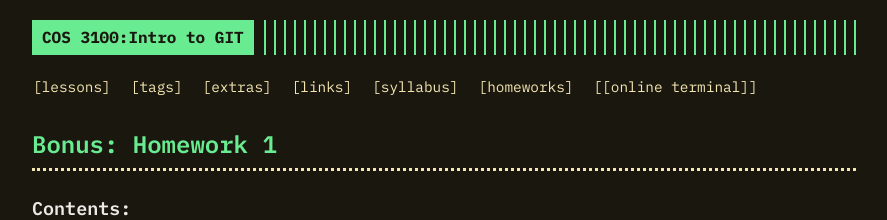
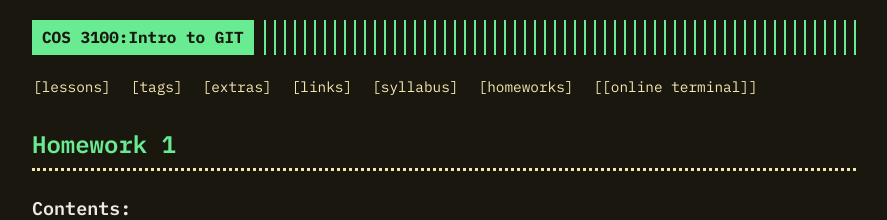
Before and after one commit to intro-to-git/intro-to-git.github.io, an Astro site: page /homeworks/homework1 in a window 1280 px wide. Shown: the top 220 px of the page, without its empty margins (196-1083 px from the left). Built offline with nearby package versions, Linux system fonts and the light colour scheme; Astro itself is replaced by a stand-in of ours.

Commit message:
bug: fixed typos, wrong homework title

```diff
--- a/src/helpers.astro
+++ b/src/helpers.astro
@@ -3,6 +3,14 @@ import { getCollection } from 'astro:content';
 import type { LessonState } from './types';
 
 export type AstroLesson = Awaited<ReturnType<typeof getLessons>>[number];
+
+type DisplayableArticle = {
+  data : {
+  title: string;
+  order?: number;
+  state?: keyof LessonState;
+  };
+};
 
 export async function getLessons() {
   return (await getCollection('lessons'))
@@ -33,7 +41,7 @@ export function pagePath(category?: categories) {
   return "lessons/";
 }
 
-export function pageTitle(lesson: AstroLesson, category?: categories) {
+export function pageTitle(lesson: DisplayableArticle, category?: categories) {
   switch (category) {
     case 'lesson':
       return `${lessonMarker(lesson.data.state)} ${lesson.data.order}. ${lesson.data.title}`;
--- a/src/layouts/LessonLayout.astro
+++ b/src/layouts/LessonLayout.astro
@@ -1,5 +1,5 @@
 ---
-import { baseUrl } from '../helpers.astro';
+import { baseUrl, pageTitle } from '../helpers.astro';
 import ArticleLayout from './ArticleLayout.astro';
 
 export interface Props {
@@ -13,14 +13,12 @@ export interface Props {
   updatedDate?: Date;
   image?: string;
   tags?: string[];
-  category?: 'lesson' | 'bonus',
+  category?: 'lesson' | 'bonus' | 'homework',
 }
 
 const { hideContent, state, order, title, description, image, tags = [], altViewUrl, category = 'lesson' } = Astro.props;
 
-const topTitle = category == 'bonus'
-  ? `Bonus: ${title}`
-  : order && order >= 0 ? `${order}. ${title}` : title;
+const topTitle = pageTitle({ data : { title, order, state } }, category);
 ---
 
 <ArticleLayout title={title} description={description} image={image} altViewUrl={altViewUrl} altViewType="slides">
--- a/src/pages/homeworks/[...slug].astro
+++ b/src/pages/homeworks/[...slug].astro
@@ -21,7 +21,7 @@ const altViewProps = !hw.data.hasSlides
   : { altViewUrl: `${baseUrl}slides/${hw.slug}`, altViewText: 'show slides'};
 ---
 
-<LessonLayout {...altViewProps} {...hw.data} category='bonus'>
+<LessonLayout {...altViewProps} {...hw.data} category='homework'>
   <HomeWorkContent />
 </LessonLayout>
 
```
Also changed, not shown: src/content/homeworks/homework1.md (+2 -2 lines).
